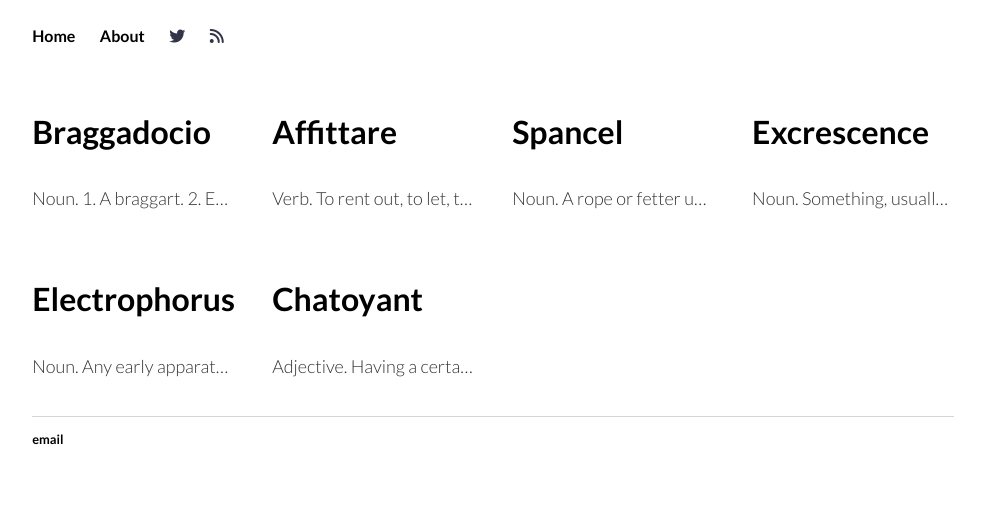
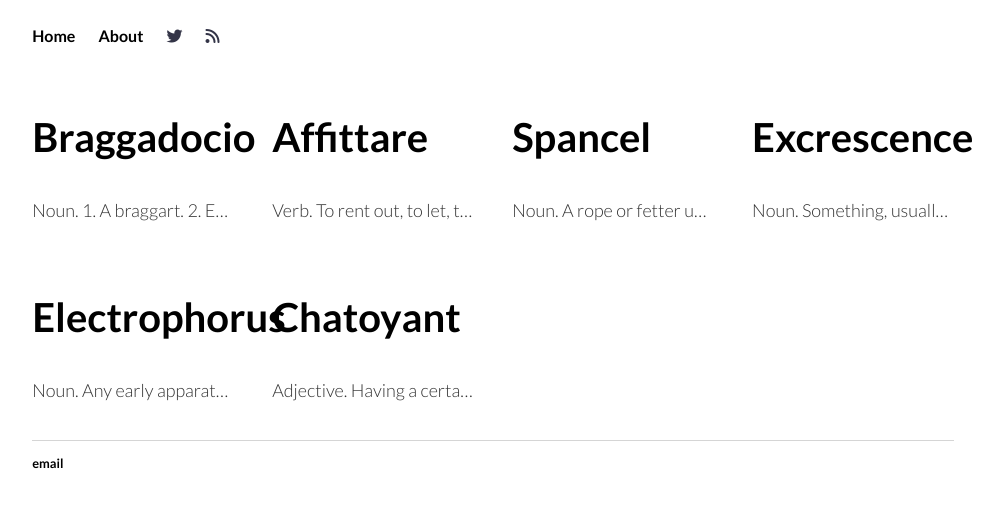
Before and after one commit to davidhowland/wickedcoolwords, a Jekyll site: the page built from index.html, in a window 1280 px wide. Shown: the top 508 px of the page, without its empty margins (147-1150 px from the left). Built offline with Jekyll 4.4.1, drawn with Linux system fonts in a browser that asks for light colours; nearby versions of some CDN libraries.

Commit message:
fix font mismatches

```diff
--- a/css/main.css
+++ b/css/main.css
@@ -3,7 +3,7 @@
     width: 70%;
 }
 nav ul, footer ul {
-    font-family:'Helvetica', 'Arial', 'Sans-Serif';
+    /*font-family:'Helvetica', 'Arial', 'Sans-Serif';*/
     padding: 0px;
     list-style: none;
     font-weight: bold;
@@ -21,7 +21,7 @@
 }
 h1 {
     font-size: 3em;
-    font-family:'Helvetica', 'Arial', 'Sans-Serif';
+    /*font-family:'Helvetica', 'Arial', 'Sans-Serif';*/
 }
 p {
     font-size: 1.5em;
--- a/index.html
+++ b/index.html
@@ -4,7 +4,7 @@
 ---
   {% for post in site.posts %}
     <div class="col-3 makeEllipsis">
-      <h2><a href="{{ post.url }}">{{ post.title }}</a></h2>
+      <h1><a href="{{ post.url }}">{{ post.title }}</a></h1>
       {{ post.excerpt }}
     </div>
   {% endfor %}
```
